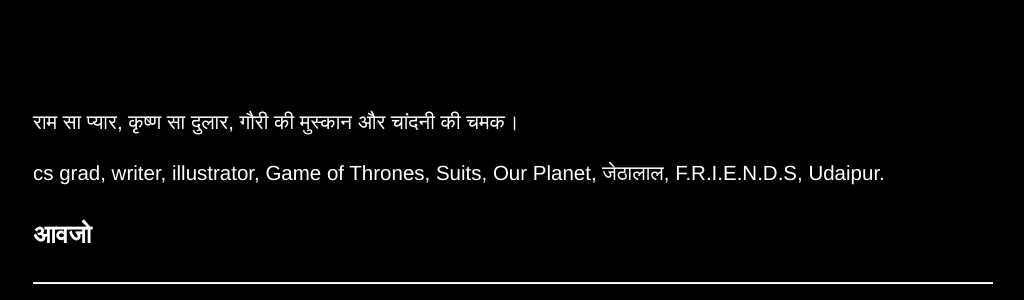
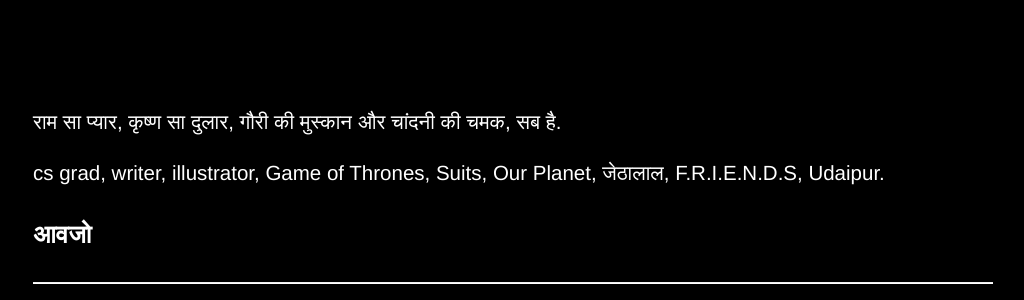
Before and after one commit to renevantcheetah/renevantcheetah.github.io, a Jekyll site: the page built from me.md, in a window 1280 px wide. Shown: the part 831-1131 px from the top of the page, without its empty margins (127-1151 px from the left). Built offline with Jekyll 4.4.1, drawn with Linux system fonts in a browser that asks for light colours; comment, search, counter and statistics services are not loaded.

Commit message:
Updated some details

```diff
--- a/me.md
+++ b/me.md
@@ -8,7 +8,7 @@
 ![About](/assets/me3.png)
 <figcaption align = "center"><b></b></figcaption>
 
-राम सा प्यार, कृष्ण सा दुलार, गौरी की मुस्कान और चांदनी की चमक।
+राम सा प्यार, कृष्ण सा दुलार, गौरी की मुस्कान और चांदनी की चमक, सब है.
 
 cs grad, writer, illustrator, Game of Thrones, Suits, Our Planet, जेठालाल, F.R.I.E.N.D.S, Udaipur.
 
```
Also changed, not shown: contact.md (+2 -2 lines).
